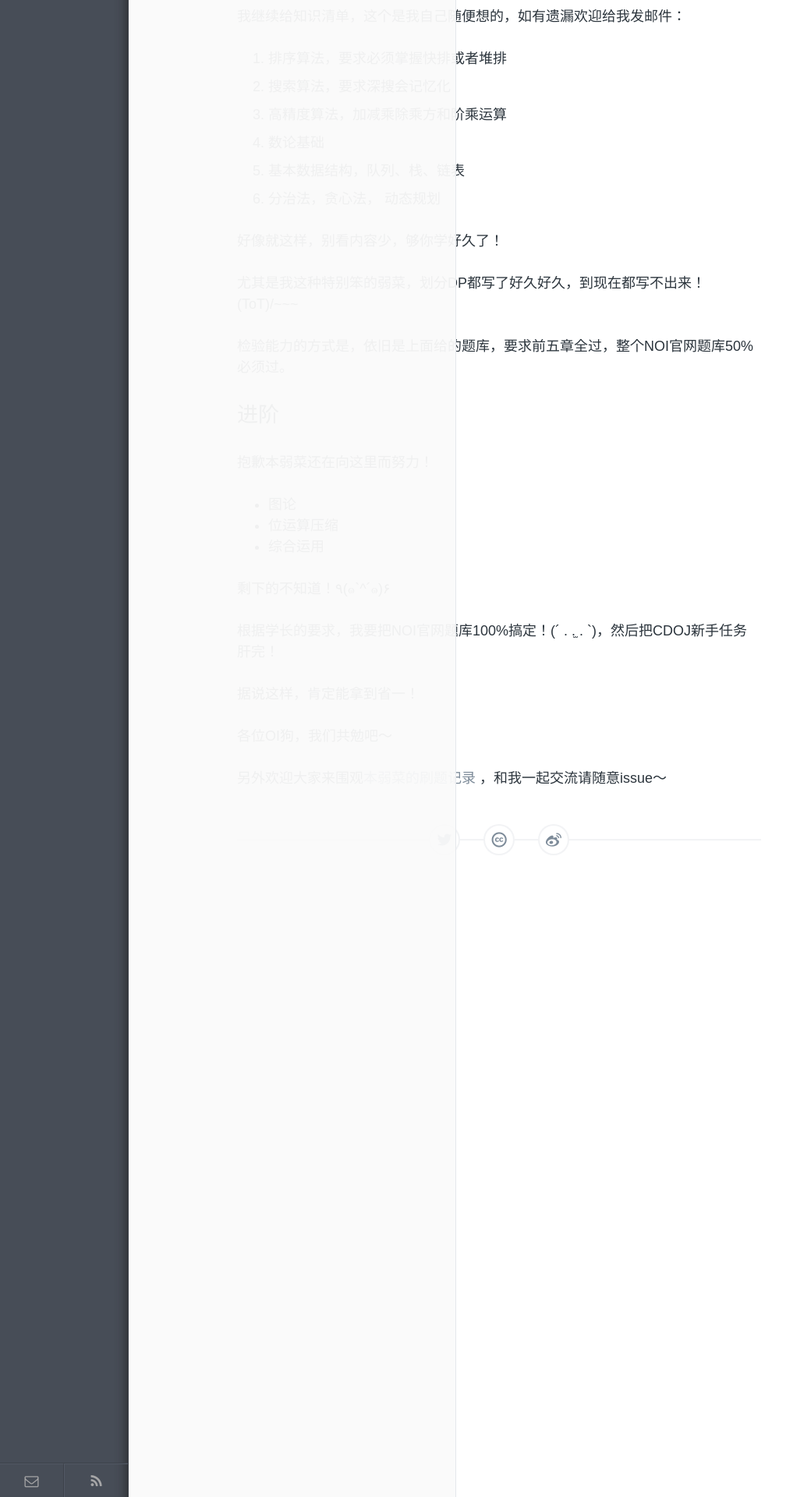
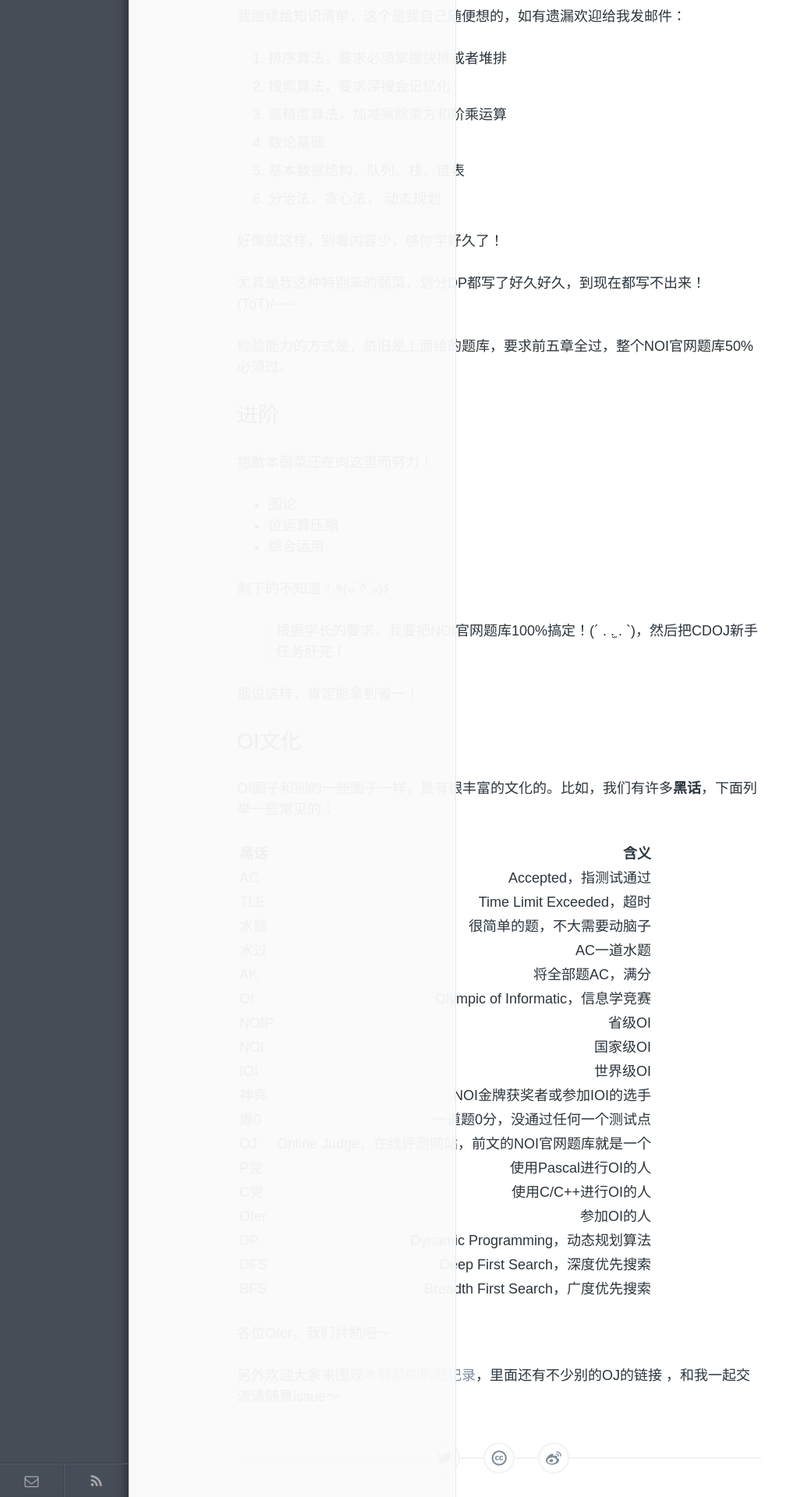
Before and after one commit to kangkangkang/ice1000.github.io, a Jekyll site: the page built from _posts/Life/2016-6-28-PrepareForNoip.md, in a window 1280 px wide. Shown: the part 1440-3360 px from the top of the page at 78% size, without its empty margins (0-1008 px from the left). Built offline with Jekyll 4.4.1, drawn with Linux system fonts in a browser that asks for light colours.

Commit message:
辣鸡～

```diff
--- a/_posts/Life/2016-6-28-PrepareForNoip.md
+++ b/_posts/Life/2016-6-28-PrepareForNoip.md
@@ -7,7 +7,7 @@ keywords: NOIP, OI, algorithm
 description: Preparation for NOIP
 ---
 
-[原文链接](https://www.zhihu.com/question/47942797/answer/108369927)
+> [原文链接](https://www.zhihu.com/question/47942797/answer/108369927)
 
 最近遇到了不少想参加信息学竞赛的人。询问我一些很新手很新手的问题。说实话这些问题我还是可以回答，不过似乎他们都把我这个弱菜当成聚聚了。
 
@@ -72,12 +72,36 @@ description: Preparation for NOIP
 
 剩下的不知道！٩(๑`^´๑)۶
 
-根据学长的要求，我要把NOI官网题库100%搞定！(´ . .̫ . `)，然后把CDOJ新手任务肝完！
+> 根据学长的要求，我要把NOI官网题库100%搞定！(´ . .̫ . `)，然后把CDOJ新手任务肝完！
 
 据说这样，肯定能拿到省一！
 
+# OI文化
 
-各位OI狗，我们共勉吧～
+OI圈子和别的一些圈子一样，是有很丰富的文化的。比如，我们有许多**黑话**，下面列举一些常见的：
 
-另外欢迎大家来围观[本弱菜的刷题记录](https://github.com/ice1000/OI-codes)
+黑话|含义
+:--|--:
+AC|Accepted，指测试通过
+TLE|Time Limit Exceeded，超时
+水题|很简单的题，不大需要动脑子
+水过|AC一道水题
+AK|将全部题AC，满分
+OI|Olympic of Informatic，信息学竞赛
+NOIP|省级OI
+NOI|国家级OI
+IOI|世界级OI
+神犇|NOI金牌获奖者或参加IOI的选手
+爆0|一道题0分，没通过任何一个测试点
+OJ|Online Judge，在线评测网站，前文的NOI官网题库就是一个
+P党|使用Pascal进行OI的人
+C党|使用C/C++进行OI的人
+OIer|参加OI的人
+DP|Dynamic Programming，动态规划算法
+DFS|Deep First Search，深度优先搜索
+BFS|Breadth First Search，广度优先搜索
+
+各位OIer，我们共勉吧～
+
+另外欢迎大家来围观[本弱菜的刷题记录](https://github.com/ice1000/OI-codes)，里面还有不少别的OJ的链接
 ，和我一起交流请随意issue～
```
